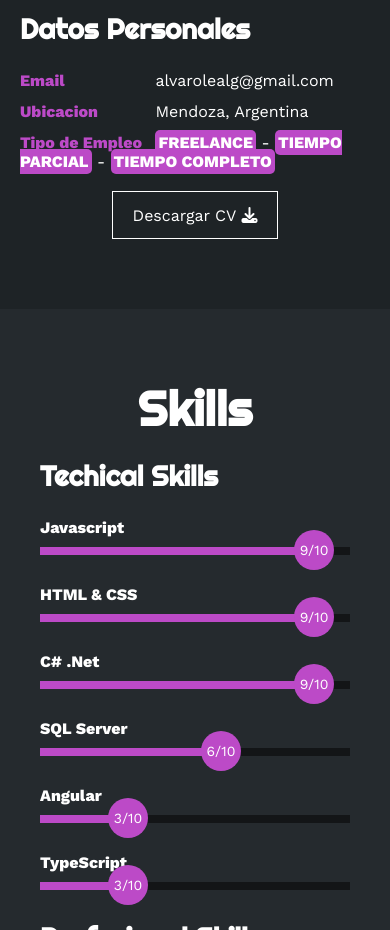
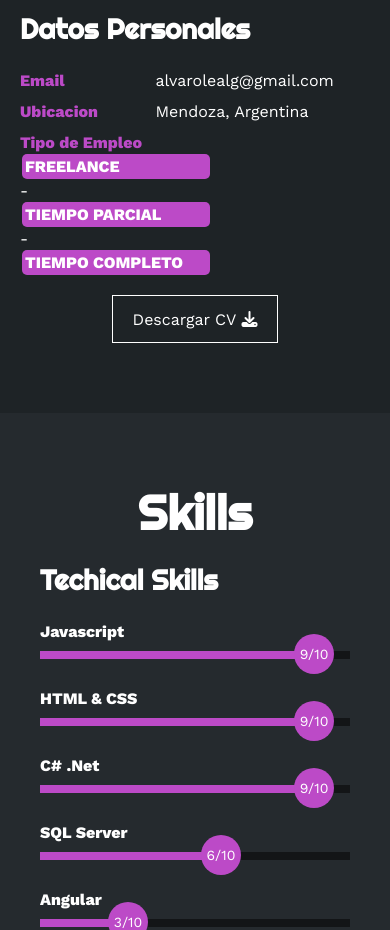
Before and after one commit to alvarolealg/Portfolio, a plain HTML site: page index.html in a window 390 px wide. Shown: the part 1420-2350 px from the top of the page. Drawn offline with nearby package versions, Linux system fonts and the light colour scheme.

Commit message:
arreglo responsive

```diff
--- a/estilo.css
+++ b/estilo.css
@@ -704,6 +704,11 @@ footer .arriba{
     .sobremi .fila .col{
         width: fit-content;
     }
+    .sobremi .fila .col ul li span{
+        margin: 2px;
+        display: block;
+        width: 60%;
+    }
     .skills .fila{
         display: block;
     }
```
